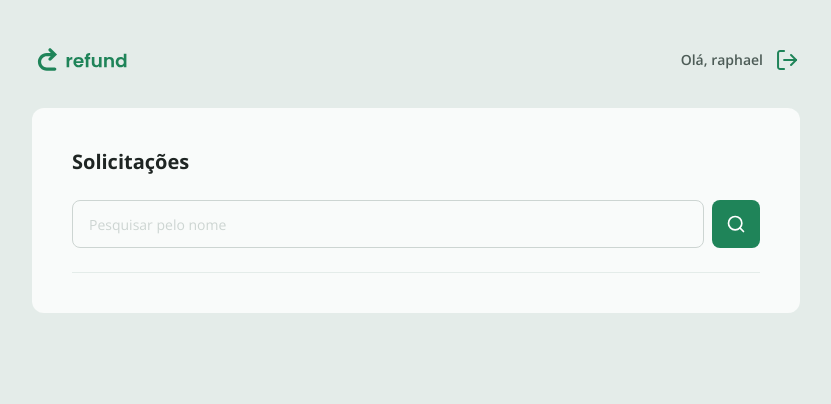
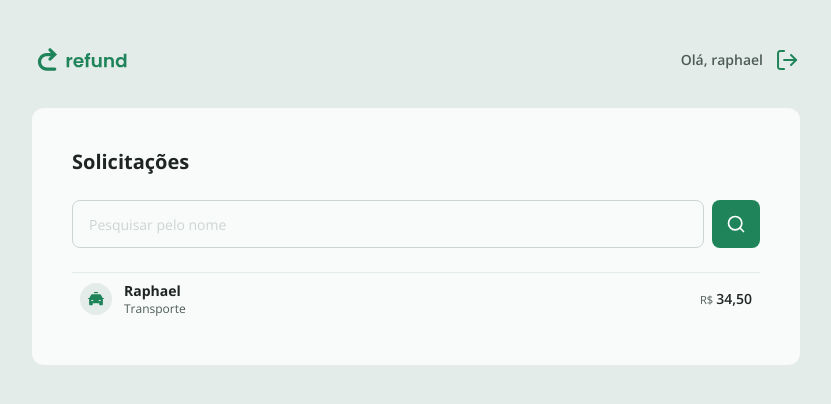
Before and after one commit to Raphael-Steimvacher/Refund_2.0, a React (Vite) app: page / in a window 1280 px wide. Shown: the top 404 px of the page, without its empty margins (224-1055 px from the left). Built offline with nearby package versions, Linux system fonts and the light colour scheme.

Commit message:
Craindo o componente RefundItem

```diff
--- /dev/null
+++ b/src/components/RefundItem.tsx
@@ -0,0 +1,36 @@
+export type RefundItemProps = {
+  id: string
+  name: string
+  category: string
+  amount: string
+  categoryImg: string
+}
+
+type Props = React.ComponentProps<"a"> & {
+  data: RefundItemProps
+}
+
+export function RefundItem({ data, ...rest }: Props) {
+  return (
+    <a
+      className="flex items-center gap-3 hover:bg-green-100/5 cursor-pointer rounded-md p-2"
+      {...rest}
+    >
+      <img
+        src={data.categoryImg}
+        alt="Ícone da categoria"
+        className="w-8 h-8"
+      />
+
+      <div className="flex flex-col flex-1">
+        <strong className="text-sm text-gray-100">{data.name}</strong>
+        <span className="text-xs text-gray-200">{data.category}</span>
+      </div>
+
+      <span className="text-sm text-gray-100 font-semibold">
+        <small className="font-normal text-gray-200">R$ </small>
+        {data.amount}
+      </span>
+    </a>
+  )
+}
--- a/src/pages/Confirm.tsx
+++ b/src/pages/Confirm.tsx
@@ -8,7 +8,7 @@
     return <Navigate to="/" />
   }
   return (
-    <div className="bg-gray-500 lg:w-[512px] rounded-xl flex flex-col items-center p-10 gap-6">
+    <div className="bg-gray-500 lg:w-lg rounded-xl flex flex-col items-center p-10 gap-6">
       <h1 className="text-2xl font-bold text-center text-green-100">
         Solicitação enviada
       </h1>
--- a/src/pages/Dashboard.tsx
+++ b/src/pages/Dashboard.tsx
@@ -1,22 +1,34 @@
 import { useState } from "react"
 
 import searchSvg from "../assets/search.svg"
+import { CATEGORIES } from "../Utils/Categories"
 
 import { Input } from "../components/input"
 import { Button } from "../components/Button"
+import { RefundItem } from "../components/RefundItem"
+
+const REFUND_EXAMPLE = {
+  id: "123",
+  name: "Raphael",
+  category: "Transporte",
+  amount: "34,50",
+  categoryImg: CATEGORIES["transport"].icon,
+}
 
 export function Dashboard() {
   const [name, setName] = useState("")
   function fetchRefunds(event: React.FormEvent) {
     event.preventDefault()
+
+    console.log(name)
   }
   return (
-    <div className="bg-gray-500 rounded-xl p-10 md:min-w-[768px]">
+    <div className="bg-gray-500 rounded-xl p-10 md:min-w-3xl">
       <h1 className="text-g-100 font-bold text-xl flex-1">Solicitações</h1>
 
       <form
         onSubmit={fetchRefunds}
-        className="flex flex-1 items-center justify-between pb-6 border-b-[1px] border-b-gray-400 md:flex-row gap-2 mt-6"
+        className="flex flex-1 items-center justify-between pb-6 border-b border-b-gray-400 md:flex-row gap-2 mt-6"
       >
         <Input
           placeholder="Pesquisar pelo nome"
@@ -27,6 +39,10 @@
           <img src={searchSvg} alt="Ícone de pesquisar" className="w-5" />
         </Button>
       </form>
+
+      <div>
+        <RefundItem data={REFUND_EXAMPLE} />
+      </div>
     </div>
   )
 }
--- a/src/pages/Refund.tsx
+++ b/src/pages/Refund.tsx
@@ -25,7 +25,7 @@
   return (
     <form
       onSubmit={onSubmit}
-      className="bg-gray-500 w-full rounded-xl flex flex-col p-10 gap-6 lg:min-w-[512px]"
+      className="bg-gray-500 w-full rounded-xl flex flex-col p-10 gap-6 lg:min-w-lg"
     >
       <header>
         <h1 className="text-xl font-bold text-gray-100">
```
